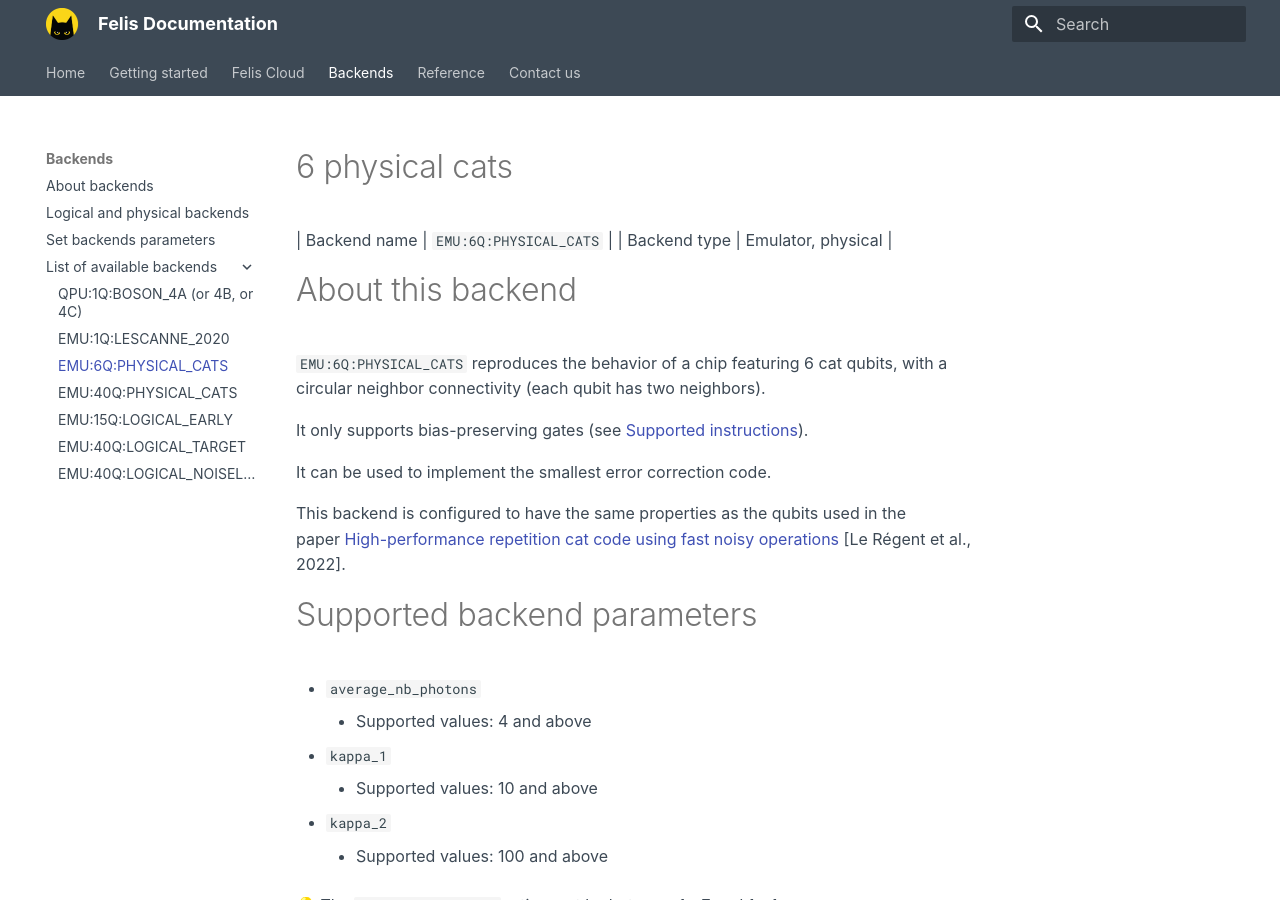
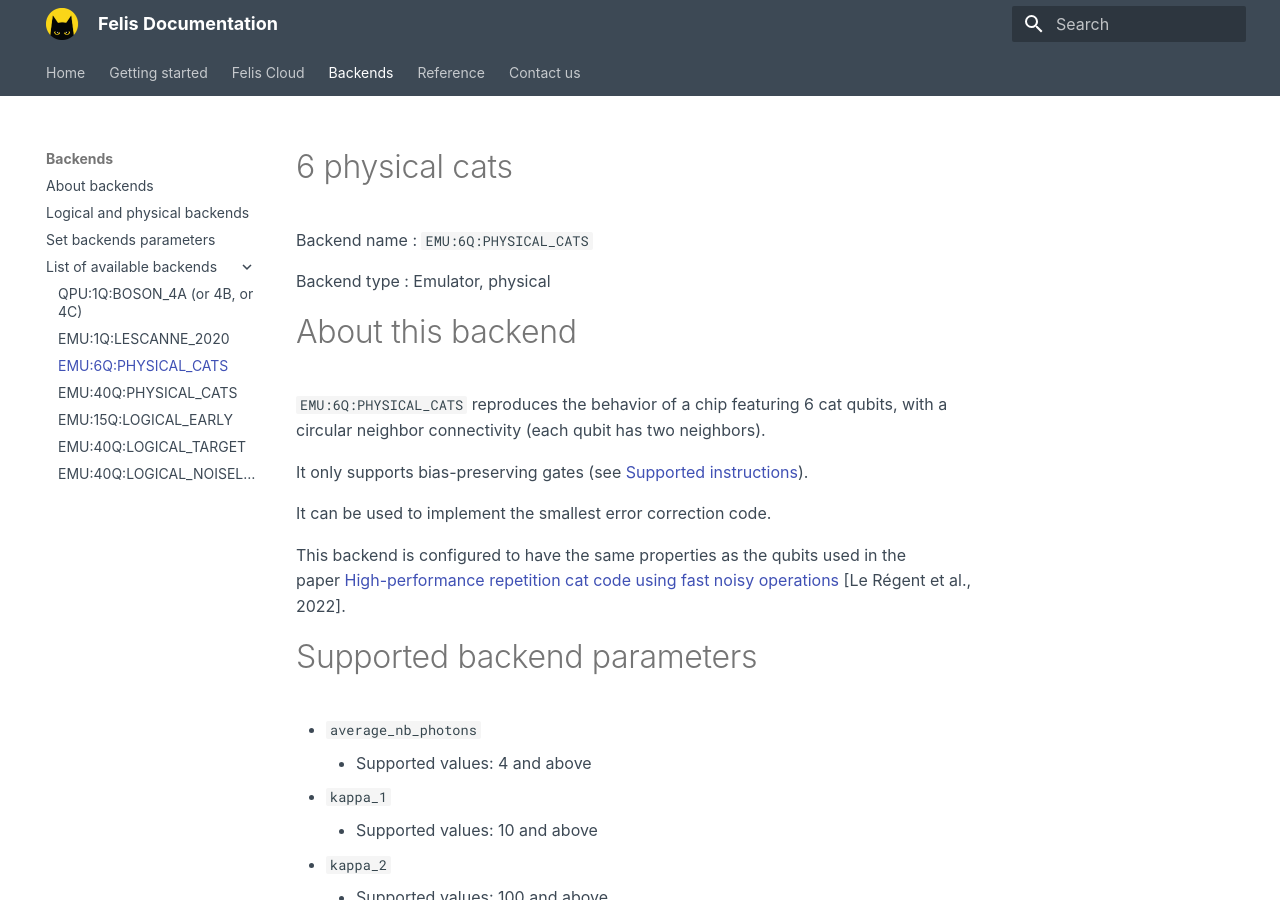
Before and after one commit to Alice-Bob-SW/felis, an MkDocs documentation site: the page built from docs/backends/backends_list/6_physical_cats.md, in a window 1280 px wide and 900 px high. Built offline with MkDocs 1.6.1 and Material for MkDocs 9.7.7, drawn with Linux system fonts in a browser that asks for light colours.

Commit message:
Fixed tables not working

```diff
--- a/docs/backends/backends_list/6_physical_cats.md
+++ b/docs/backends/backends_list/6_physical_cats.md
@@ -1,7 +1,8 @@
 # 6 physical cats
 
-| Backend name | `EMU:6Q:PHYSICAL_CATS` |
-| Backend type | Emulator, physical |
+Backend name : `EMU:6Q:PHYSICAL_CATS`
+
+Backend type : Emulator, physical
 
 # About this backend
 `EMU:6Q:PHYSICAL_CATS` reproduces the behavior of a chip featuring 6 cat qubits, with a circular neighbor connectivity (each qubit has two neighbors).
```
